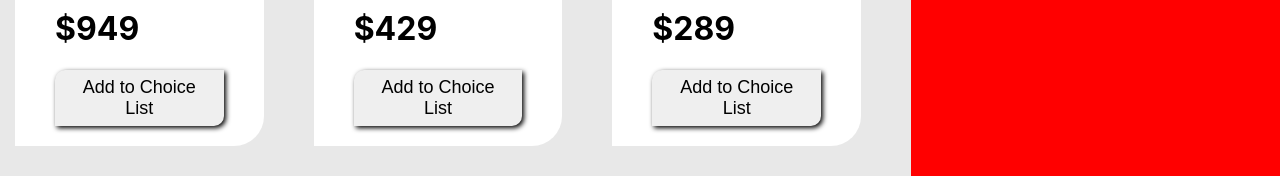
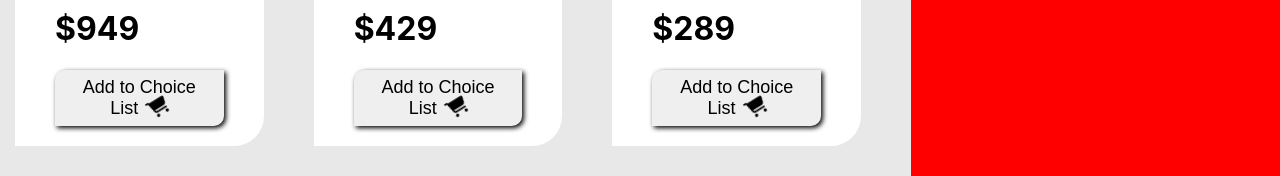
Before and after one commit to amirulislamhridoy/Assignment-8-lucky-one, a React (Create React App) app: page / in a window 1280 px wide. Shown: the part 436-612 px from the top of the page. Built offline with nearby package versions, Linux system fonts and the light colour scheme.

Commit message:
add-button-fontawesome

```diff
--- a/package.json
+++ b/package.json
@@ -3,6 +3,9 @@
   "version": "0.1.0",
   "private": true,
   "dependencies": {
+    "@fortawesome/fontawesome-svg-core": "^6.1.1",
+    "@fortawesome/free-solid-svg-icons": "^6.1.1",
+    "@fortawesome/react-fontawesome": "^0.1.18",
     "@testing-library/jest-dom": "^5.16.3",
     "@testing-library/react": "^12.1.4",
     "@testing-library/user-event": "^13.5.0",
--- a/src/components/CartContainer/CartContainer.css
+++ b/src/components/CartContainer/CartContainer.css
@@ -27,3 +27,6 @@
     position: relative;
     top: 7px;
 }
+.icon{
+    margin-left: 10px;
+}
--- a/src/components/CartContainer/CartContainer.js
+++ b/src/components/CartContainer/CartContainer.js
@@ -1,5 +1,8 @@
+import ReactDOM from 'react-dom'
 import React from 'react';
 import './CartContainer.css'
+import { FontAwesomeIcon } from '@fortawesome/react-fontawesome';
+import { faCartShopping, faCoffee } from '@fortawesome/free-solid-svg-icons';
 
 const CartContainer = (props) => {
     // console.log(props)
@@ -9,7 +12,10 @@ const CartContainer = (props) => {
             <div className='cart-info'>
                 <h3>{props.tv.name}</h3>
                 <h1>${props.tv.price}</h1>
-                <button className='cart-btn'>Add to Choice List</button>
+                <button className='cart-btn'>
+                    Add to Choice List
+                    <FontAwesomeIcon className='icon' icon={faCartShopping} spin></FontAwesomeIcon>
+                </button>
             </div>
         </div>
     );
```
Also changed, not shown: 1 other file (tests, documents, lock files or other folders).
